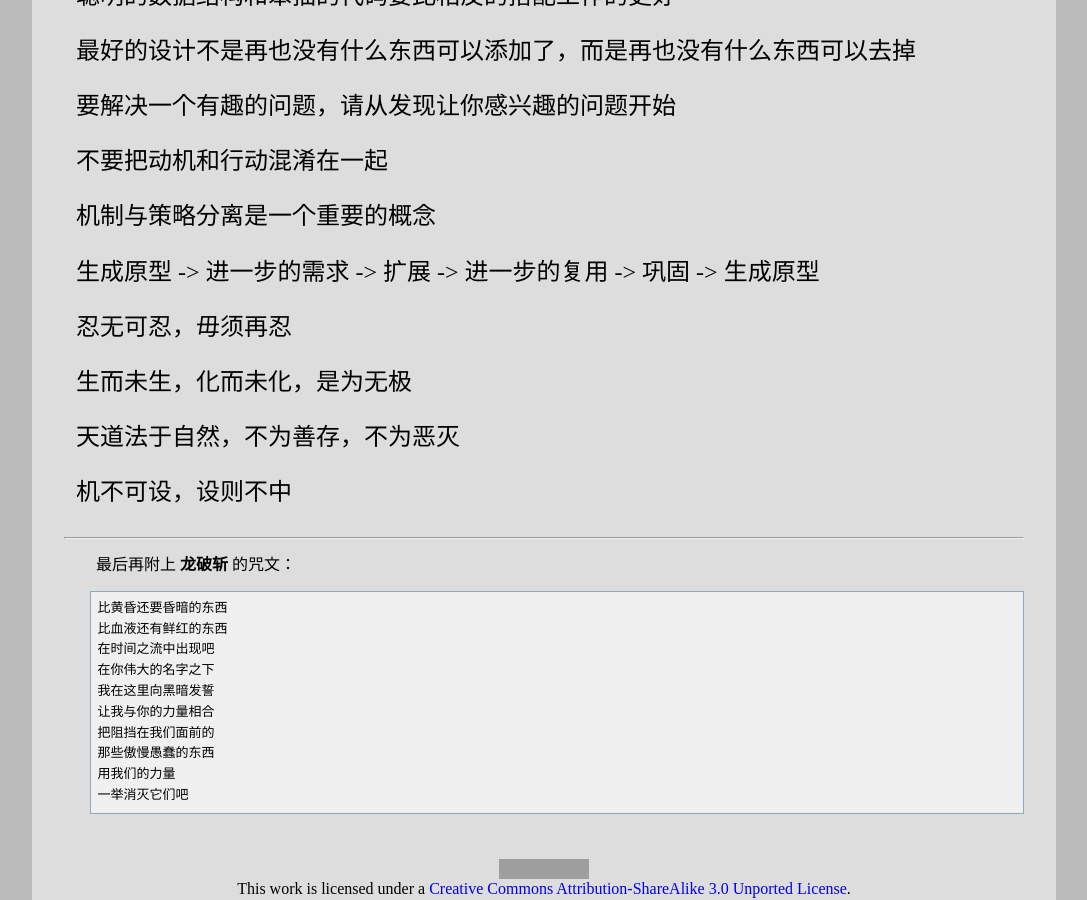
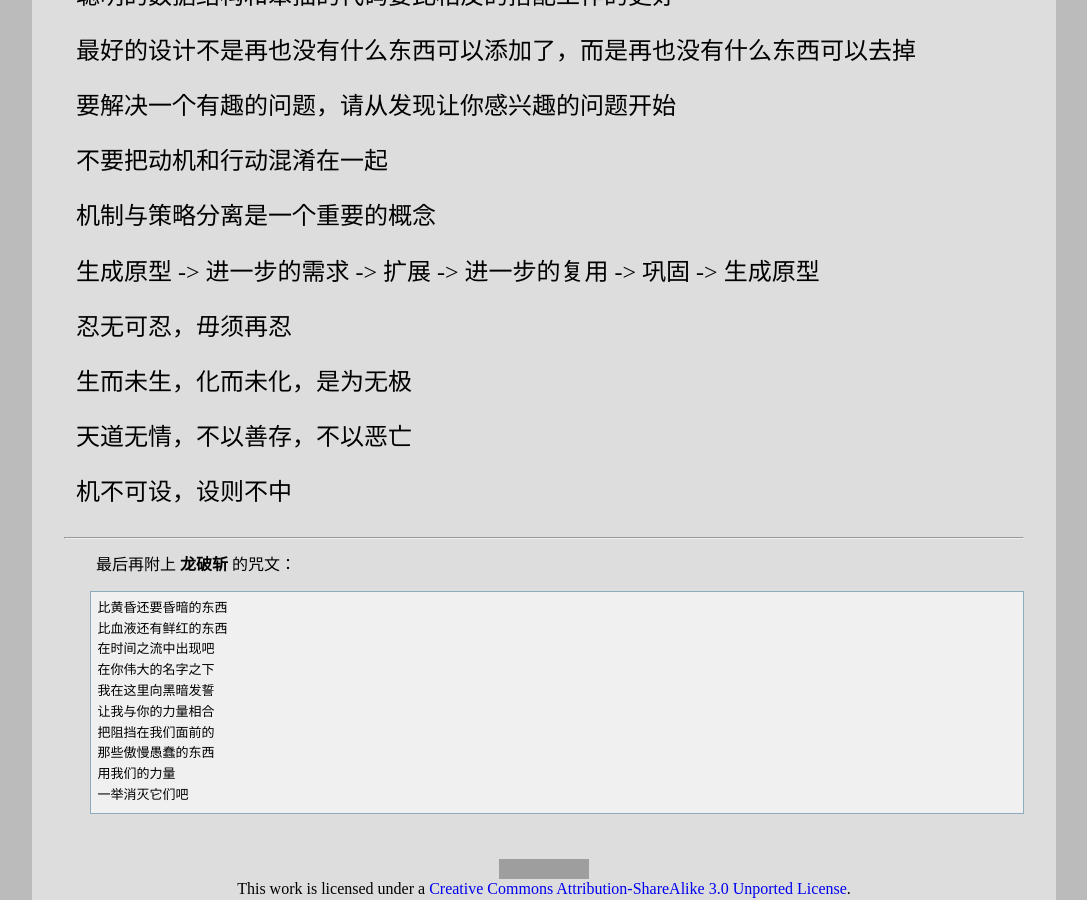
Before and after one commit to leiqin/leiqin.github.io, a Jekyll site: the page built from shoucang/revelation.markdown, in a window 1280 px wide and 900 px high, scrolled down 2250 px. Shown: the whole window, without its empty margins (96-1183 px from the left). Built offline with Jekyll 4.4.1, drawn with Linux system fonts in a browser that asks for light colours; nearby versions of some CDN libraries; comment, search, counter and statistics services are not loaded; grey boxes are pictures that could not be loaded.

Commit message:
修改克雷圣经

```diff
--- a/shoucang/revelation.markdown
+++ b/shoucang/revelation.markdown
@@ -130,8 +130,8 @@ title: 克雷圣经
 生而未生，化而未化，是为无极
 :	视频 [黄保余讲故事：神算子老道](http://v.youku.com/v_show/id_XNDk5MjIxMzA0.html) 1:50
 
-天道法于自然，不为善存，不为恶灭
-:	天涯帖子 [有关三本书的奇闻真事](http://bbs.tianya.cn/post-16-606649-4.shtml)
+天道无情，不以善存，不以恶亡
+:	天涯帖子 [有关三本书的奇闻真事](http://bbs.tianya.cn/post-16-606649-5.shtml)
 
 机不可设，设则不中
 :	[三十六计](https://zh.wikisource.org/wiki/%E4%B8%89%E5%8D%81%E5%85%AD%E8%A8%88)
```
